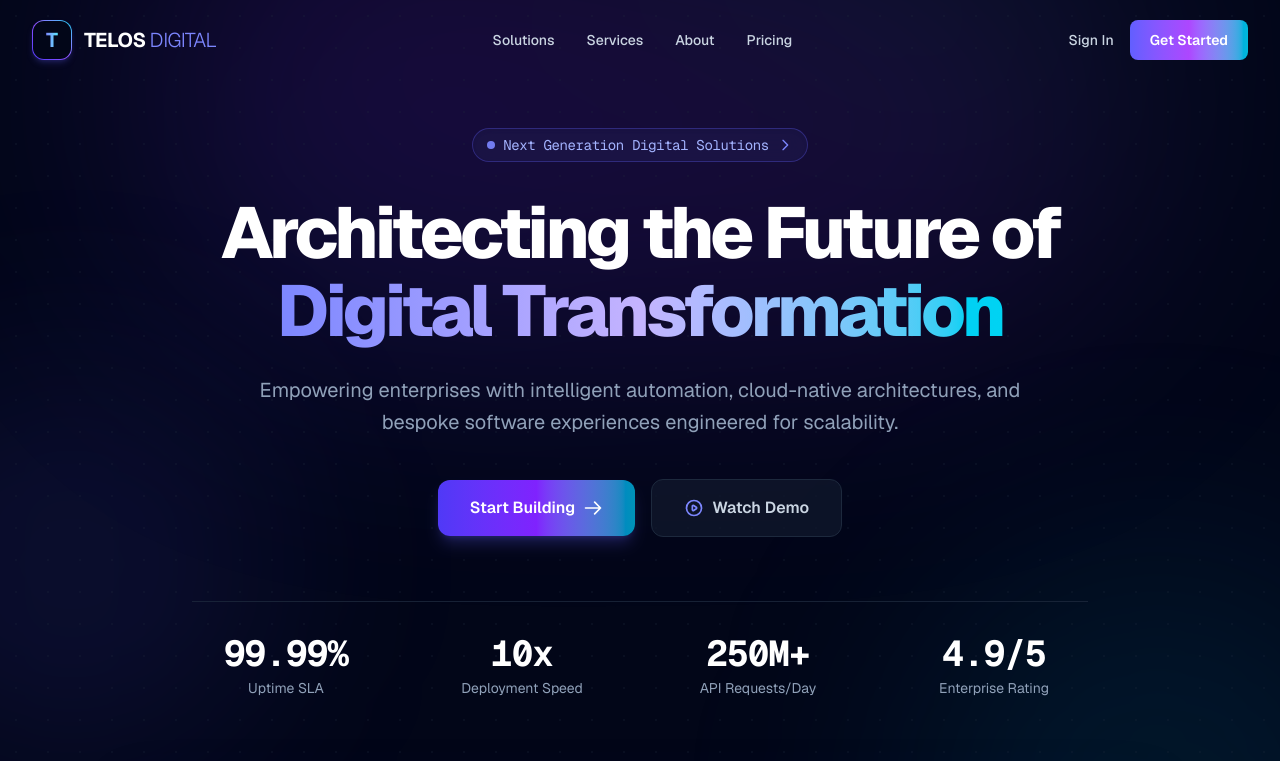
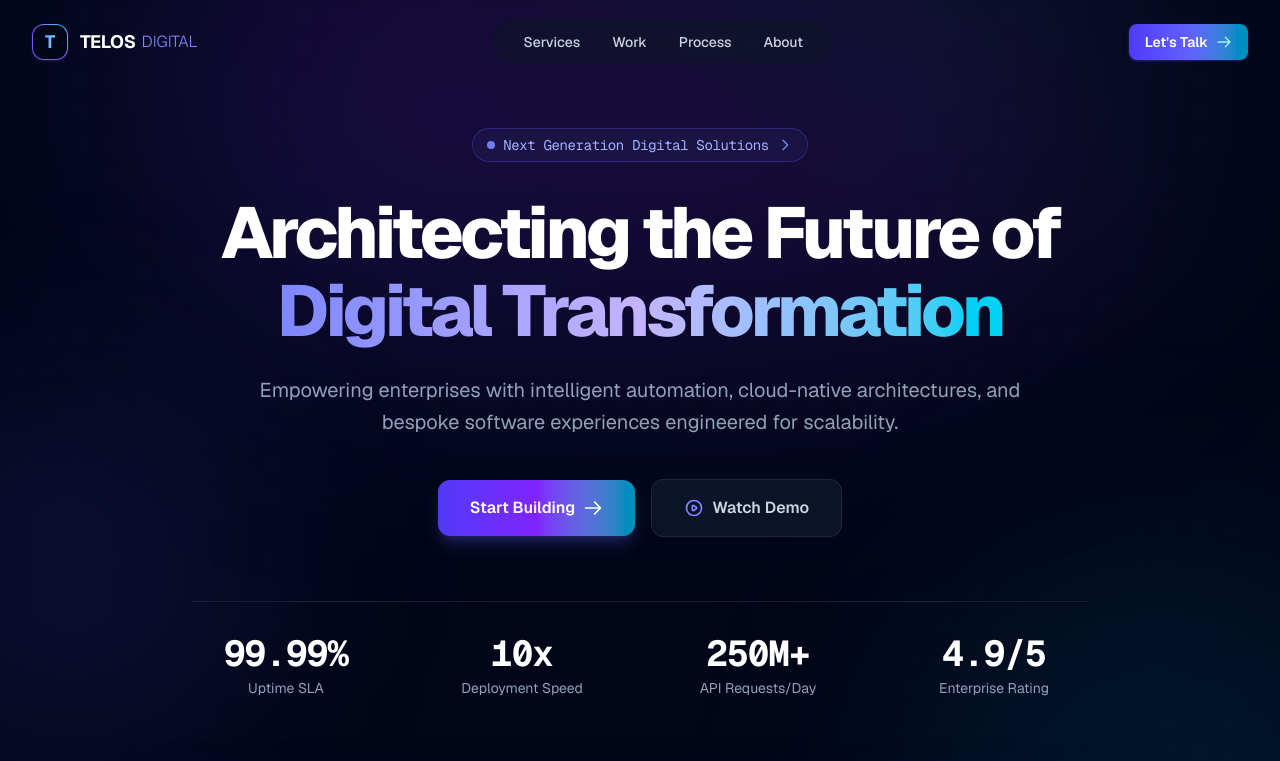
Before and after one commit to millathossain115/telos-digital, a Next.js app: page / in a window 1280 px wide. Shown: the top 761 px of the page. Built offline with nearby package versions, Linux system fonts and the light colour scheme.

Commit message:
feat: implement responsive Navbar component with scroll behavior and mobile menu toggle

```diff
--- a/src/components/Navbar.tsx
+++ b/src/components/Navbar.tsx
@@ -1,6 +1,14 @@
 "use client";
 
 import { useState, useEffect } from "react";
+import Link from "next/link";
+
+const NAV_LINKS = [
+  { label: "Services", href: "/services" },
+  { label: "Work", href: "/work" },
+  { label: "Process", href: "#process" },
+  { label: "About", href: "/about" },
+];
 
 export function Navbar() {
   const [scrolled, setScrolled] = useState(false);
@@ -18,146 +26,95 @@ export function Navbar() {
     <header
       className={`fixed top-0 left-0 right-0 z-50 transition-all duration-300 ${
         scrolled
-          ? "bg-slate-950/80 backdrop-blur-md border-b border-slate-800/80 py-3 shadow-lg shadow-indigo-950/20"
+          ? "bg-slate-950/80 backdrop-blur-md py-3 shadow-lg shadow-black/20"
           : "bg-transparent py-5"
       }`}
     >
       <div className="max-w-7xl mx-auto px-4 sm:px-6 lg:px-8 flex items-center justify-between">
-        {/* Brand Logo */}
-        <a href="#" className="flex items-center gap-3 group">
-          <div className="w-10 h-10 rounded-xl bg-gradient-to-tr from-indigo-600 via-violet-500 to-cyan-400 p-[1px] shadow-md shadow-indigo-500/20 group-hover:scale-105 transition-transform duration-300">
+        {/* Left: Monogram Logo + Wordmark */}
+        <Link href="/" className="flex items-center gap-3 group">
+          <div className="w-9 h-9 rounded-xl bg-gradient-to-tr from-indigo-500 via-violet-500 to-cyan-400 p-[1px] shadow-sm shadow-indigo-500/20 group-hover:scale-105 transition-transform duration-200">
             <div className="w-full h-full bg-slate-950 rounded-[11px] flex items-center justify-center">
-              <span className="font-bold text-transparent bg-clip-text bg-gradient-to-r from-indigo-400 to-cyan-300 text-xl">
+              <span className="font-bold text-transparent bg-clip-text bg-gradient-to-r from-indigo-400 to-cyan-300 text-lg">
                 T
               </span>
             </div>
           </div>
-          <span className="text-xl font-bold tracking-tight text-white flex items-center gap-1">
-            TELOS <span className="text-indigo-400 font-light">DIGITAL</span>
+          <span className="text-lg font-bold tracking-tight text-white flex items-center gap-1.5">
+            TELOS <span className="text-indigo-400 font-light text-base tracking-normal">DIGITAL</span>
           </span>
-        </a>
+        </Link>
 
-        {/* Desktop Navigation */}
-        <nav className="hidden md:flex items-center gap-8">
-          <a
-            href="#features"
-            className="text-sm font-medium text-slate-300 hover:text-white transition-colors hover:scale-105 transform"
-          >
-            Solutions
-          </a>
-          <a
-            href="#services"
-            className="text-sm font-medium text-slate-300 hover:text-white transition-colors hover:scale-105 transform"
-          >
-            Services
-          </a>
-          <a
-            href="#about"
-            className="text-sm font-medium text-slate-300 hover:text-white transition-colors hover:scale-105 transform"
-          >
-            About
-          </a>
-          <a
-            href="#pricing"
-            className="text-sm font-medium text-slate-300 hover:text-white transition-colors hover:scale-105 transform"
-          >
-            Pricing
-          </a>
+        {/* Center: Navigation Links */}
+        <nav className="hidden md:flex items-center gap-1 bg-slate-900/60 rounded-full px-4 py-1.5 backdrop-blur-md shadow-inner">
+          {NAV_LINKS.map((item) => (
+            <Link
+              key={item.label}
+              href={item.href}
+              className="text-sm font-medium text-slate-300 hover:text-white px-3.5 py-1.5 rounded-full transition-colors hover:bg-slate-800/50"
+            >
+              {item.label}
+            </Link>
+          ))}
         </nav>
 
-        {/* CTA Actions */}
-        <div className="hidden md:flex items-center gap-4">
-          <a
-            href="#login"
-            className="text-sm font-medium text-slate-300 hover:text-white transition-colors"
+        {/* Right: Primary Action Button */}
+        <div className="hidden md:flex items-center gap-3">
+          <Link
+            href="/contact"
+            className="inline-flex items-center justify-center px-4 py-2 text-sm font-semibold text-white bg-gradient-to-r from-indigo-600 via-indigo-500 to-cyan-600 rounded-lg shadow-sm shadow-indigo-500/25 hover:shadow-indigo-500/40 hover:scale-[1.02] active:scale-[0.98] transition-all duration-200 gap-2"
           >
-            Sign In
-          </a>
-          <a
-            href="#get-started"
-            className="relative inline-flex items-center justify-center px-5 py-2.5 text-sm font-semibold text-white transition-all duration-300 bg-gradient-to-r from-indigo-500 via-purple-500 to-cyan-500 rounded-lg hover:shadow-lg hover:shadow-indigo-500/30 hover:scale-[1.02] active:scale-[0.98]"
-          >
-            Get Started
-          </a>
+            <span>Let's Talk</span>
+            <svg className="w-4 h-4 text-cyan-200" fill="none" stroke="currentColor" viewBox="0 0 24 24">
+              <path strokeLinecap="round" strokeLinejoin="round" strokeWidth={2} d="M14 5l7 7-7 7M3 12h18" />
+            </svg>
+          </Link>
         </div>
 
-        {/* Mobile menu button */}
+        {/* Mobile menu trigger */}
         <button
           onClick={() => setMobileMenuOpen(!mobileMenuOpen)}
           className="md:hidden p-2 rounded-lg text-slate-300 hover:text-white hover:bg-slate-800/60 focus:outline-none"
           aria-label="Toggle menu"
+          aria-expanded={mobileMenuOpen}
         >
-          <svg
-            className="w-6 h-6"
-            fill="none"
-            stroke="currentColor"
-            viewBox="0 0 24 24"
-          >
+          <svg className="w-6 h-6" fill="none" stroke="currentColor" viewBox="0 0 24 24">
             {mobileMenuOpen ? (
-              <path
-                strokeLinecap="round"
-                strokeLinejoin="round"
-                strokeWidth={2}
-                d="M6 18L18 6M6 6l12 12"
-              />
+              <path strokeLinecap="round" strokeLinejoin="round" strokeWidth={2} d="M6 18L18 6M6 6l12 12" />
             ) : (
-              <path
-                strokeLinecap="round"
-                strokeLinejoin="round"
-                strokeWidth={2}
-                d="M4 6h16M4 12h16M4 18h16"
-              />
+              <path strokeLinecap="round" strokeLinejoin="round" strokeWidth={2} d="M4 6h16M4 12h16M4 18h16" />
             )}
           </svg>
         </button>
       </div>
 
-      {/* Mobile Menu */}
+      {/* Mobile Menu Dropdown */}
       {mobileMenuOpen && (
-        <div className="md:hidden bg-slate-950/95 border-b border-slate-800 backdrop-blur-xl px-4 pt-3 pb-6 space-y-3 mt-3 animate-in fade-in slide-in-from-top-4 duration-200">
-          <a
-            href="#features"
-            onClick={() => setMobileMenuOpen(false)}
-            className="block px-3 py-2 rounded-md text-base font-medium text-slate-200 hover:bg-slate-800"
-          >
-            Solutions
-          </a>
-          <a
-            href="#services"
-            onClick={() => setMobileMenuOpen(false)}
-            className="block px-3 py-2 rounded-md text-base font-medium text-slate-200 hover:bg-slate-800"
-          >
-            Services
-          </a>
-          <a
-            href="#about"
-            onClick={() => setMobileMenuOpen(false)}
-            className="block px-3 py-2 rounded-md text-base font-medium text-slate-200 hover:bg-slate-800"
-          >
-            About
-          </a>
-          <a
-            href="#pricing"
-            onClick={() => setMobileMenuOpen(false)}
-            className="block px-3 py-2 rounded-md text-base font-medium text-slate-200 hover:bg-slate-800"
-          >
-            Pricing
-          </a>
-          <div className="pt-4 border-t border-slate-800 flex flex-col gap-2">
-            <a
-              href="#login"
+        <div className="md:hidden bg-slate-950/95 backdrop-blur-xl px-4 pt-3 pb-6 space-y-3 mt-3 animate-in fade-in slide-in-from-top-3 duration-200 shadow-xl shadow-black/40">
+          <div className="flex flex-col space-y-1">
+            {NAV_LINKS.map((item) => (
+              <Link
+                key={item.label}
+                href={item.href}
+                onClick={() => setMobileMenuOpen(false)}
+                className="block px-3 py-2 rounded-md text-base font-medium text-slate-200 hover:bg-slate-800/80 transition-colors"
+              >
+                {item.label}
+              </Link>
+            ))}
+          </div>
+
+          <div className="pt-4 flex flex-col">
+            <Link
+              href="/contact"
               onClick={() => setMobileMenuOpen(false)}
-              className="w-full text-center py-2.5 rounded-lg text-slate-300 border border-slate-800 font-medium"
+              className="w-full inline-flex items-center justify-center py-2.5 px-4 rounded-lg bg-gradient-to-r from-indigo-600 to-cyan-600 text-white font-semibold text-sm shadow-md gap-2"
             >
-              Sign In
-            </a>
-            <a
-              href="#get-started"
-              onClick={() => setMobileMenuOpen(false)}
-              className="w-full text-center py-2.5 rounded-lg bg-indigo-600 text-white font-semibold"
-            >
-              Get Started
-            </a>
+              <span>Let's Talk</span>
+              <svg className="w-4 h-4" fill="none" stroke="currentColor" viewBox="0 0 24 24">
+                <path strokeLinecap="round" strokeLinejoin="round" strokeWidth={2} d="M14 5l7 7-7 7M3 12h18" />
+              </svg>
+            </Link>
           </div>
         </div>
       )}
```
